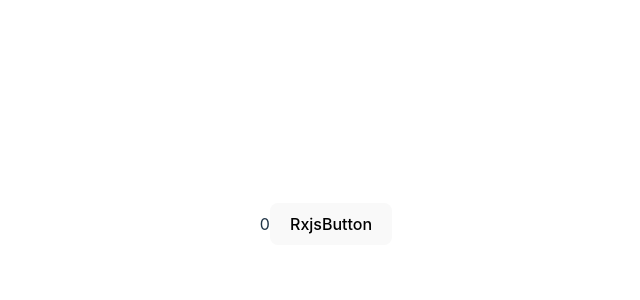
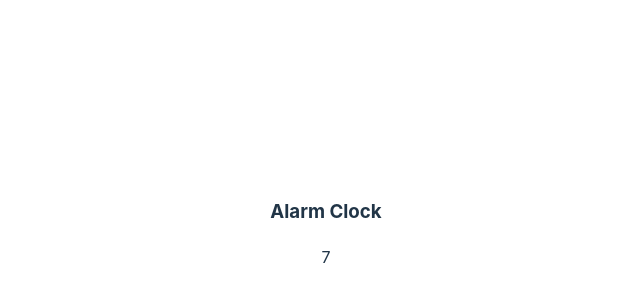
Before and after one commit to JoStar33/Developers-Refinement-React, a React (Vite) app: page / in a window 1280 px wide. Shown: the part 176-476 px from the top of the page, without its empty margins (314-954 px from the left). Built offline with nearby package versions, Linux system fonts and the light colour scheme.

Commit message:
feat: rxjs pipe의 이해 및 tap & take

```diff
--- a/src/App.tsx
+++ b/src/App.tsx
@@ -15,6 +15,7 @@ import Counter from "./components/redux/Counter";
 import KeyDuplication from "./components/KeyDuplication";
 import WrapperTest from "./components/wrapperTest";
 import RxjsPage from "./pages/RxjsPage";
+import RxjsPipe from "./components/rxjs/RxjsPipe";
 
 //다음과 같이 채널을 형성
 const channel = new BroadcastChannel("my_bus");
@@ -34,7 +35,7 @@ const App = () => {
       <div className="App">
         <Provider store={store}>
           <BrowserRouter>
-            <RxjsPage />
+            <RxjsPipe />
           </BrowserRouter>
         </Provider>
       </div>
--- /dev/null
+++ b/src/components/rxjs/RxjsPipe.tsx
@@ -0,0 +1,31 @@
+import React, { useEffect, useState } from "react";
+import { interval } from "rxjs";
+import { take, tap } from "rxjs/operators";
+
+// pipe를 통해 값으로 여러가지 처리를 해볼 수 있다.
+const obsv$ = interval(1000).pipe(
+  tap((value) => console.log(`${30 * value}`)),
+  take(10)
+);
+
+export default function RxjsPipe() {
+  const [state, setState] = React.useState(0);
+
+  React.useEffect(() => {
+    // 구독을 걸고...
+    const sub = obsv$.subscribe({
+      next: (v) => setState((v) => v + 1),
+      //완료시 complete
+      complete: () => console.log("done!"),
+    });
+
+    return () => sub.unsubscribe();
+  }, []);
+
+  return (
+    <>
+      <h3>Alarm Clock</h3>
+      <div className="display">{state}</div>
+    </>
+  );
+}
```
